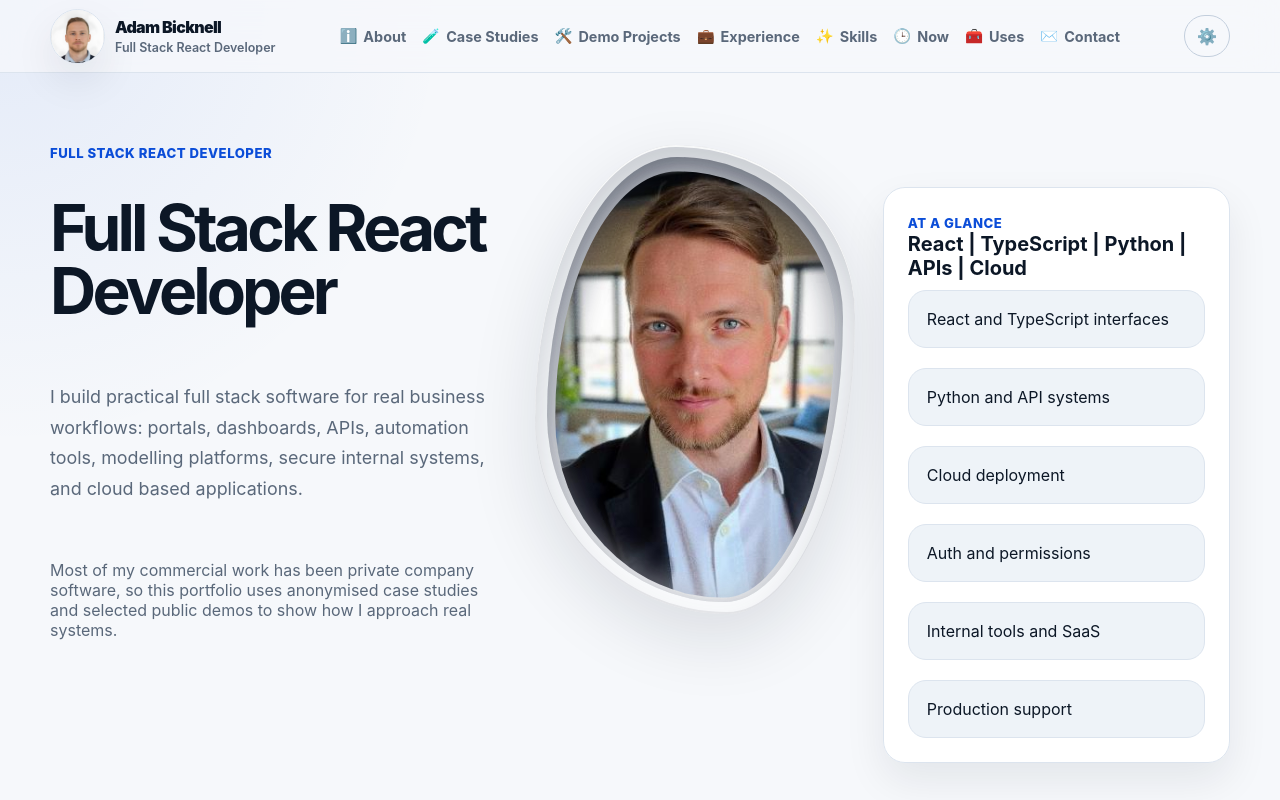
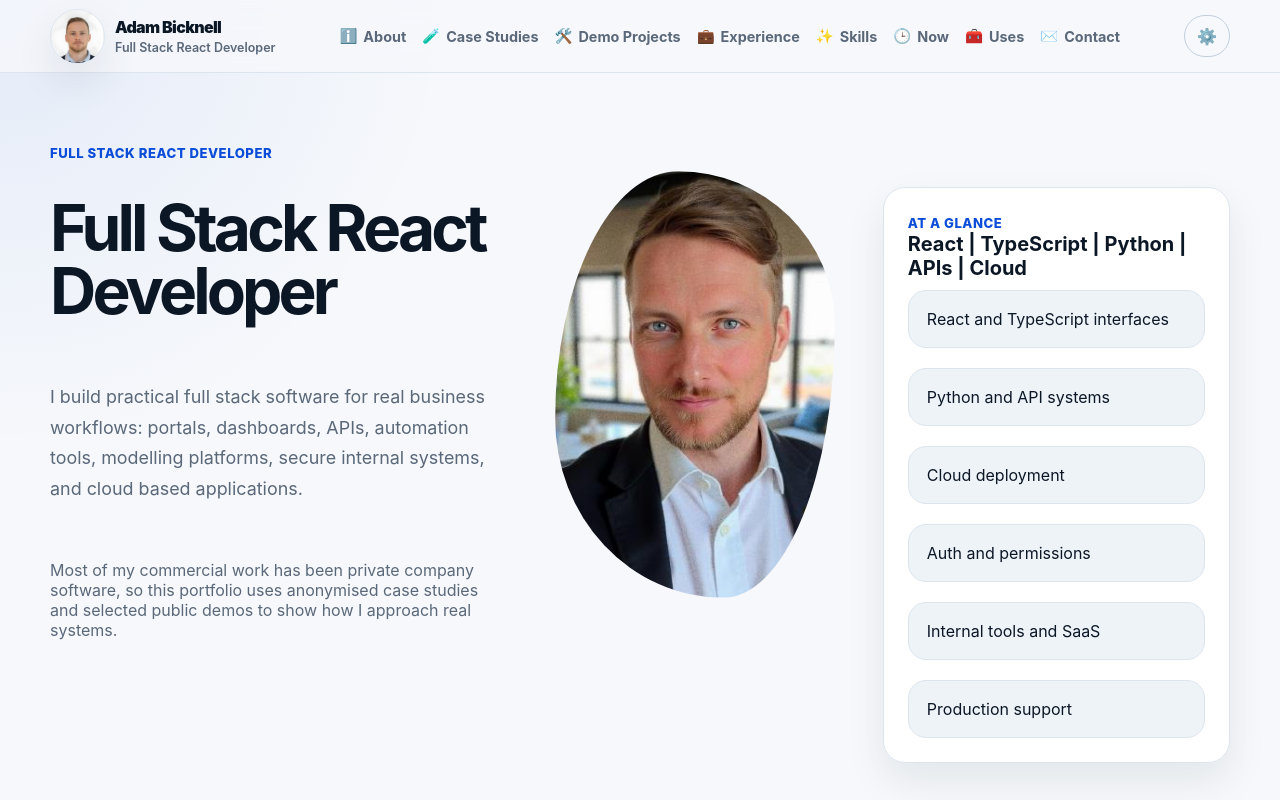
Before and after one commit to adambicknell/development-portfolio, a Next.js app: page / in a window 1280 px wide. Shown: the top 800 px of the page. Built offline with nearby package versions, Linux system fonts and the light colour scheme.

Commit message:
REMOVE: photo cutout shadow styling.

```diff
--- a/src/app/globals.css
+++ b/src/app/globals.css
@@ -362,12 +362,6 @@ button {
   padding: 18px;
   border-radius: 999px;
   background: var(--background);
-  box-shadow:
-    inset 0 2px 0 rgba(255, 255, 255, 0.85),
-    inset 0 -2px 0 rgba(15, 23, 42, 0.08),
-    inset 0 22px 34px rgba(15, 23, 42, 0.2),
-    inset 0 -12px 22px rgba(255, 255, 255, 0.55),
-    0 24px 70px rgba(15, 23, 42, 0.12);
 }
 
 .photo-cutout::before {
@@ -377,11 +371,6 @@ button {
   z-index: 2;
   pointer-events: none;
   border-radius: inherit;
-  box-shadow:
-    inset 0 24px 32px rgba(15, 23, 42, 0.38),
-    inset 0 -14px 24px rgba(255, 255, 255, 0.35),
-    inset 20px 0 26px rgba(15, 23, 42, 0.18),
-    inset -20px 0 26px rgba(15, 23, 42, 0.14);
 }
 
 .photo-frame {
```
